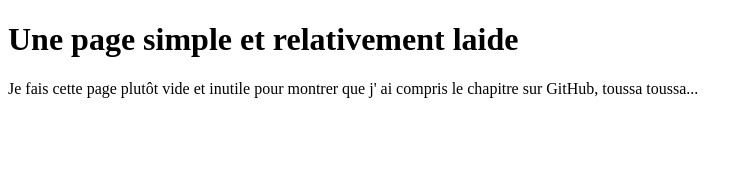
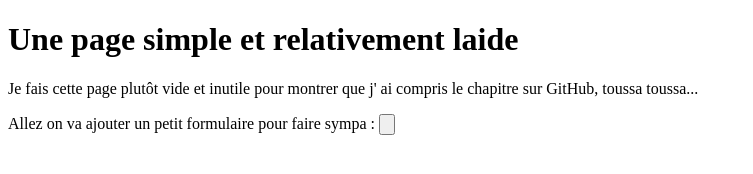
Before and after one commit to HeyMrJack/Activit-GitHub-OC, a plain HTML site: page index.html in a window 1280 px wide. Shown: the whole page, without its empty margins (0-753 px from the left). Drawn offline with Linux system fonts and the light colour scheme.

Commit message:
ajout d' un bouton dans index.hmtl

```diff
--- a/index.html
+++ b/index.html
@@ -6,5 +6,9 @@
 <body>
 <h1>Une page simple et relativement laide</h1>
 <p>Je fais cette page plutôt vide et inutile pour montrer que j' ai compris le chapitre sur GitHub, toussa toussa...</p>
+<form>
+	Allez on va ajouter un petit formulaire pour faire sympa :
+	<input type="button" name="Bouton inutile">
+</form>
 </body>
 </html>
```
